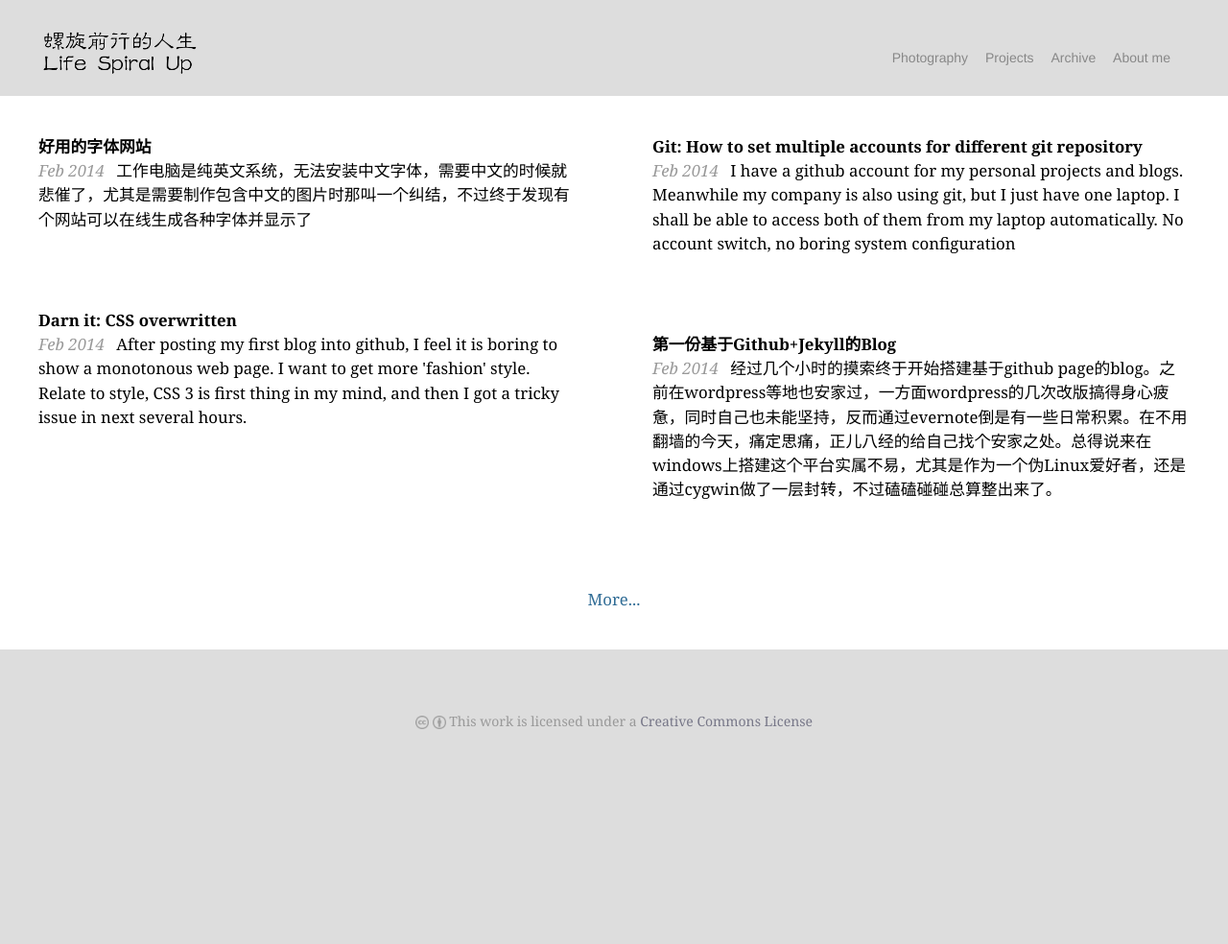
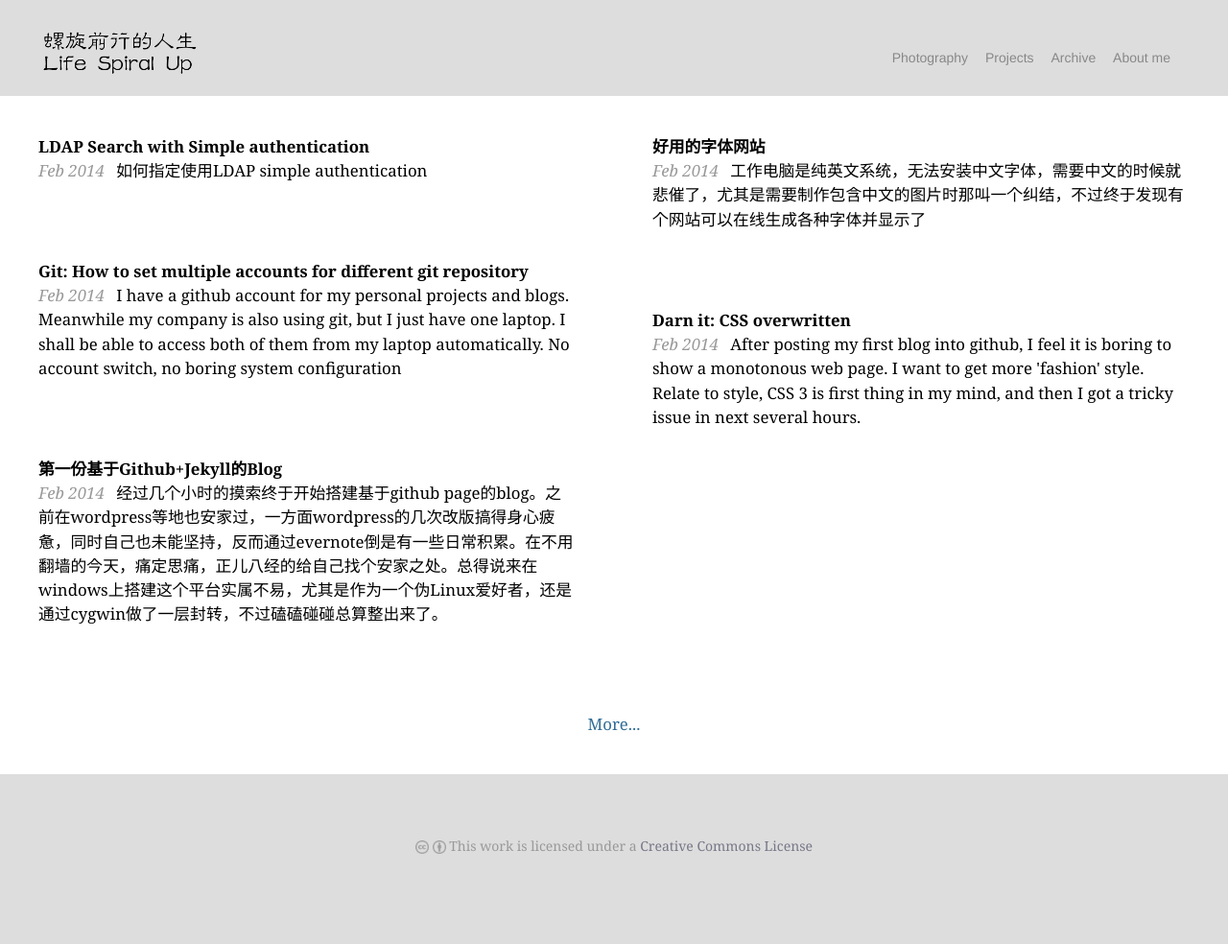
Before and after one commit to occamrazor/occamrazor.github.io, a Jekyll site: the page built from index.html, in a window 1280 px wide. Shown: the whole page at 96% size. Built offline with Jekyll 4.4.1, drawn with Linux system fonts in a browser that asks for light colours; some web fonts are replaced; Markdown is read by kramdown in place of the engine named in the settings; before the commit the page ends 900 px from its top, so only the background shows below that; part of the change alters nothing that is shown.

Commit message:
add new blog for ldap search

````diff
--- a/_layouts/default.html
+++ b/_layouts/default.html
@@ -15,16 +15,15 @@
     <link rel="apple-touch-icon-precomposed" href="/res/apple-touch-icon-57x57-precomposed.png">
     <link rel="apple-touch-icon-precomposed" sizes="72x72" href="/res/apple-touch-icon-{% if page.ios_app_name %}{{page.ios_app_name}}-{% endif %}72x72-precomposed.png">
     <link rel="apple-touch-icon-precomposed" sizes="114x114" href="/res/apple-touch-icon-114x114-precomposed.png">
-    <meta name="twitter:card" content="summary">
-    <meta name="twitter:site" content="@rsms">
-    <meta name="weibo:name" content="@scottwu">
+    <meta name="twitter:site" content="@ewuzhou">
+    <meta name="weibo:name" content="@Scott-Wu">
+    <meta name="facebook:name" content="@ewuzhou">
     <meta name="wechat:name" content="@wxid-scottwu">
     {% if page.ios_app_name %}
     <meta name="apple-mobile-web-app-capable" content="yes">
     <meta name="apple-mobile-web-app-status-bar-style" content="black">
     {% endif %}
-    <meta property="fb:admins" content="728642302">
-    <meta property="fb:app_id" content="38027689216">
+
     {% if page.title %}
     <meta property="og:title" content="{{ page.title }}">
       {% if page.description %}
@@ -35,7 +34,7 @@
       <meta name="og:description" content="{{ content | strip_html | truncatewords: 25 }}">
       {% endif %}
     {% else %}
-      <meta name="description" content="Ramblings by Rasmus Andersson -- a Swedish designer with a passion for technology">
+      <meta name="description" content="Scott Wu -- 一个苦逼的中老年程序员，寻求全新的人生中">
     {% endif %}
     {% if page.og_image_url %}
     <meta property="og:image" content="{{ page.og_image_url }}">
--- /dev/null
+++ b/_posts/2014-02-14-ladp-simple-authentication.md
@@ -0,0 +1,41 @@
+---
+layout: post
+title:  "LDAP Search with Simple authentication"
+description: "如何指定使用LDAP simple authentication"
+categories: [programming, LDAP]
+disqus_comments: true
+date: 2014-02-14 20:22:00 UTC
+---
+
+部署了Apache DS之后尝试在cygwin下用命令行来直接查询
+
+```sh
+$ ldapsearch -h localhost -port 10389 -b "o=supernova" -s sub "(cn=Scott Wu)"
+```
+
+得到以下纠结提示
+
+```sh
+SASL/DIGEST-MD5 authentication started
+Please enter your password:
+Please enter your realm:
+```
+
+好吧，其实我只是做个简单测试，直接用simple认证就好，干嘛搞那么复杂。
+打开configuration页面，默认每种认证方式都选上了，先去掉其他，只保留simple，然后勾选上“Allow Anonymous Access". 保存退出重启Apache DS。
+这次提示
+
+```sh
+ldap_sasl_interactive_bind_s: Unknown authentication method (-6)
+```
+看来还是默认查找SASL认证，理论上应该可以由客户端选择认证方式吧。研究一下ldap的man，果然如此。
+
+```sh
+Common Options:
+ -x		Simple authentication
+ -w passwd 	bind password
+ -W 		prompt for bind password
+ -y 		Read password from file.
+```
+
+问题顺利解决
````
Also changed, not shown: 1 other file.
